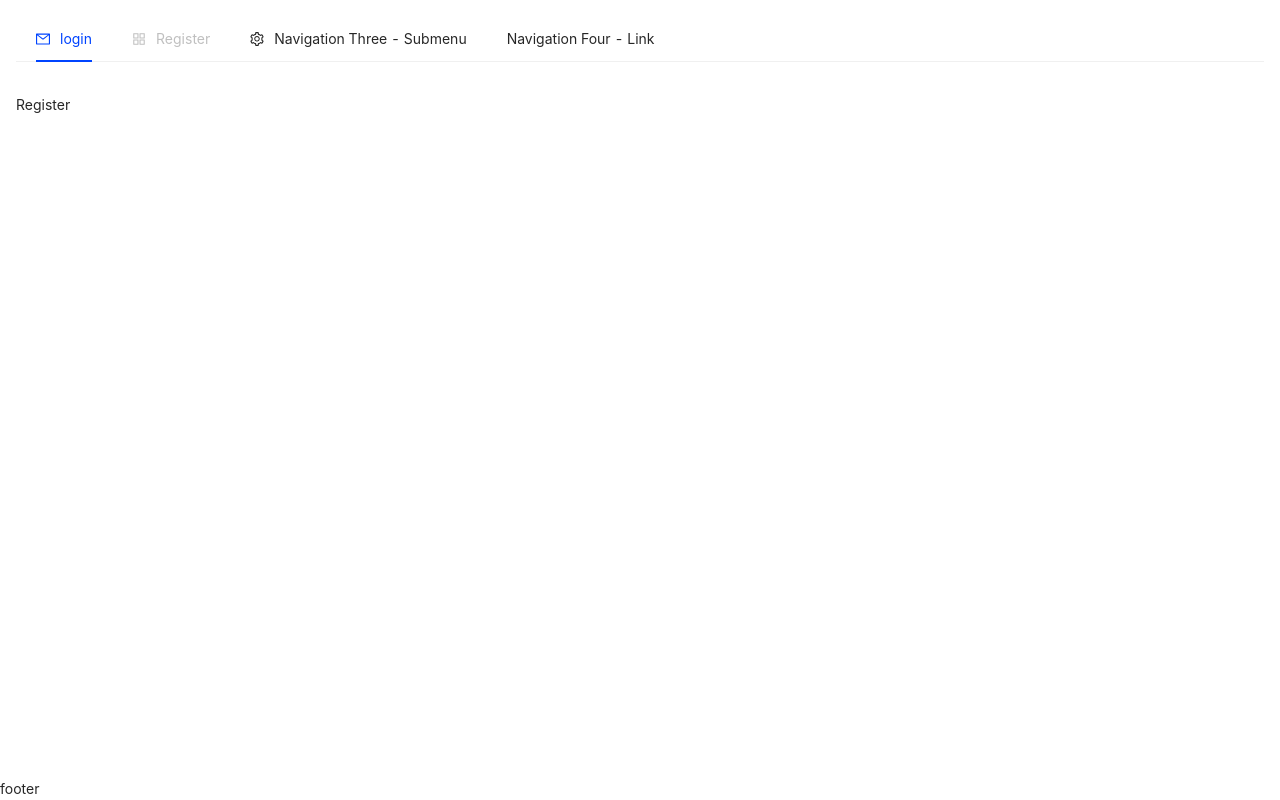
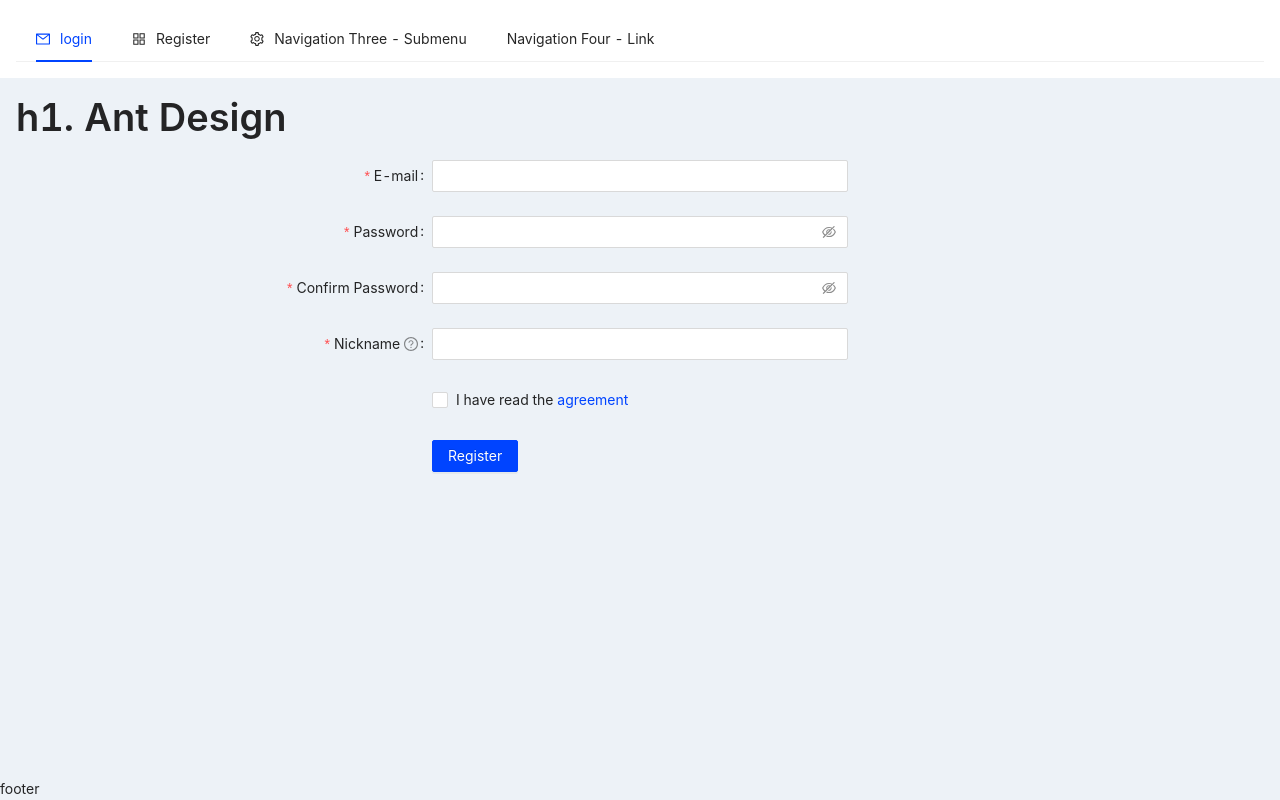
Before and after one commit to DaniCastel/louteu, a Next.js app: page /register in a window 1280 px wide. Built offline with nearby package versions, Linux system fonts and the light colour scheme; a small style sheet from the web is missing.

Commit message:
register form

```diff
--- a/components/layout/layout.module.scss
+++ b/components/layout/layout.module.scss
@@ -1,6 +1,7 @@
 .container {
   display: grid;
   grid-template-rows: min-content 1fr min-content;
+  background-color: #edf2f7;
 }
 
 .header {
--- a/components/layout/layout.tsx
+++ b/components/layout/layout.tsx
@@ -12,6 +12,7 @@
 } from "@ant-design/icons";
 
 import NProgress from "nprogress";
+import "nprogress/nprogress.css";
 
 import styles from "./layout.module.scss";
 import utilStyles from "../styles/utils.module.scss";
@@ -87,10 +88,6 @@
         />
         <meta name="og:title" content={siteTitle} />
         <meta name="twitter:card" content="summary_large_image" />
-        <link
-          rel="stylesheet"
-          href="https://cdnjs.cloudflare.com/ajax/libs/nprogress/0.2.0/nprogress.min.css"
-        />
       </Head>
       <header className={styles.header}>
         <Menu
@@ -103,7 +100,7 @@
               <a>login</a>
             </Link>
           </Menu.Item>
-          <Menu.Item key="app" disabled icon={<AppstoreOutlined />}>
+          <Menu.Item key="app" icon={<AppstoreOutlined />}>
             <Link href={"/register"}>
               <a>Register</a>
             </Link>
--- a/pages/register.tsx
+++ b/pages/register.tsx
@@ -1,3 +1,162 @@
+import { Form, Input, Checkbox, Button, Typography } from "antd";
+
+const { Title } = Typography;
+
+const formItemLayout = {
+  labelCol: {
+    xs: {
+      span: 24,
+    },
+    sm: {
+      span: 8,
+    },
+  },
+  wrapperCol: {
+    xs: {
+      span: 24,
+    },
+    sm: {
+      span: 8,
+    },
+  },
+};
+const tailFormItemLayout = {
+  wrapperCol: {
+    xs: {
+      span: 24,
+      offset: 0,
+    },
+    sm: {
+      span: 16,
+      offset: 8,
+    },
+  },
+};
+
+type IUser = {
+  agreement: boolean;
+  confirm: string;
+  email: string;
+  nickname: string;
+  password: string;
+};
+
 export default function Register() {
-  return <div>Register</div>;
+  const [form] = Form.useForm();
+
+  const onFinish = (values: IUser) => {
+    console.log("Received values of form: ", values);
+  };
+
+  return (
+    <div>
+      <Title>h1. Ant Design</Title>
+      <Form
+        {...formItemLayout}
+        form={form}
+        name="register"
+        onFinish={onFinish}
+        initialValues={{
+          residence: ["zhejiang", "hangzhou", "xihu"],
+          prefix: "86",
+        }}
+        scrollToFirstError
+      >
+        <Form.Item
+          name="email"
+          label="E-mail"
+          rules={[
+            {
+              type: "email",
+              message: "The input is not valid E-mail!",
+            },
+            {
+              required: true,
+              message: "Please input your E-mail!",
+            },
+          ]}
+        >
+          <Input />
+        </Form.Item>
+
+        <Form.Item
+          name="password"
+          label="Password"
+          rules={[
+            {
+              required: true,
+              message: "Please input your password!",
+            },
+          ]}
+          hasFeedback
+        >
+          <Input.Password />
+        </Form.Item>
+
+        <Form.Item
+          name="confirm"
+          label="Confirm Password"
+          dependencies={["password"]}
+          hasFeedback
+          rules={[
+            {
+              required: true,
+              message: "Please confirm your password!",
+            },
+            ({ getFieldValue }) => ({
+              validator(_, value) {
+                if (!value || getFieldValue("password") === value) {
+                  return Promise.resolve();
+                }
+
+                return Promise.reject(
+                  new Error("The two passwords that you entered do not match!")
+                );
+              },
+            }),
+          ]}
+        >
+          <Input.Password />
+        </Form.Item>
+
+        <Form.Item
+          name="nickname"
+          label="Nickname"
+          tooltip="What do you want others to call you?"
+          rules={[
+            {
+              required: true,
+              message: "Please input your nickname!",
+              whitespace: true,
+            },
+          ]}
+        >
+          <Input />
+        </Form.Item>
+
+        <Form.Item
+          name="agreement"
+          valuePropName="checked"
+          rules={[
+            {
+              validator: (_, value) =>
+                value
+                  ? Promise.resolve()
+                  : Promise.reject(new Error("Should accept agreement")),
+            },
+          ]}
+          {...tailFormItemLayout}
+        >
+          <Checkbox>
+            I have read the <a href="">agreement</a>
+          </Checkbox>
+        </Form.Item>
+        <Form.Item {...tailFormItemLayout}>
+          <Button type="primary" htmlType="submit">
+            Register
+          </Button>
+        </Form.Item>
+      </Form>
+    </div>
+  );
 }
--- a/styles/globals.scss
+++ b/styles/globals.scss
@@ -170,3 +170,8 @@
   max-width: 100%;
   display: block;
 }
+
+#nprogress .bar {
+  height: 5px !important;
+  background-color: aquamarine !important;
+}
```
